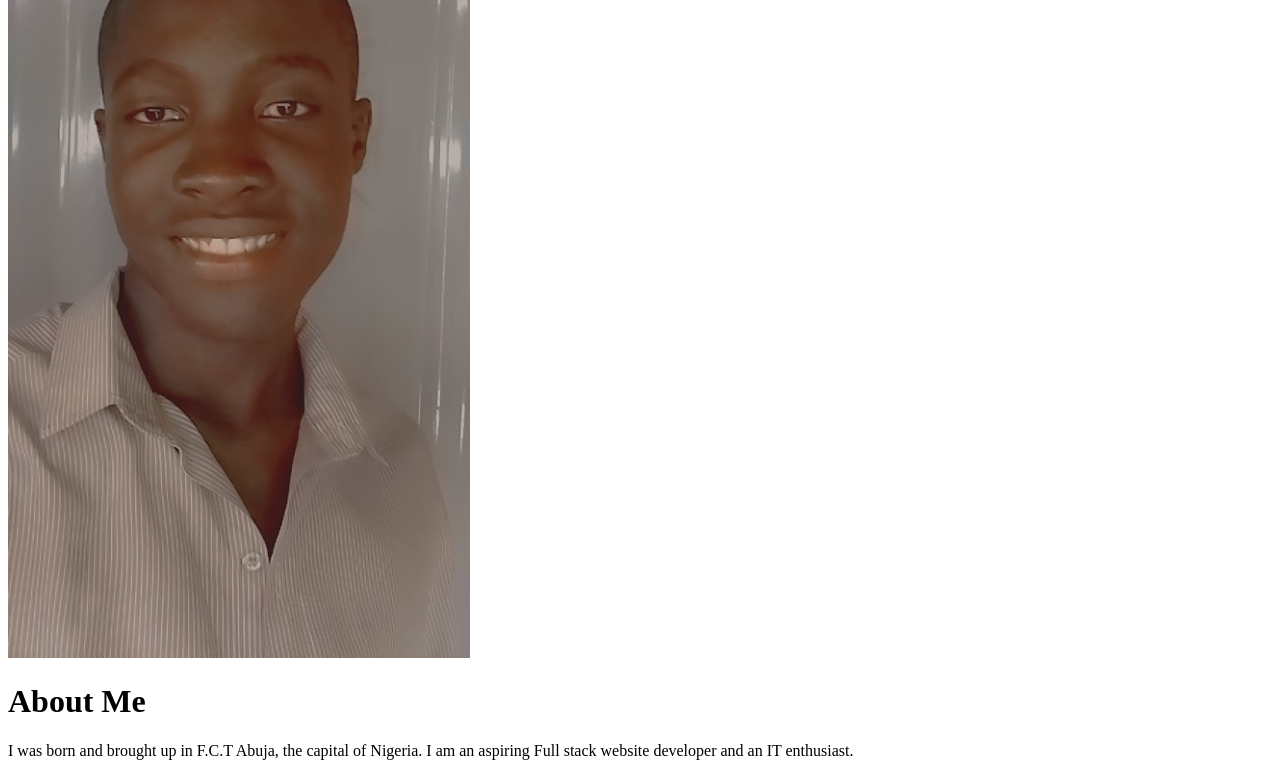
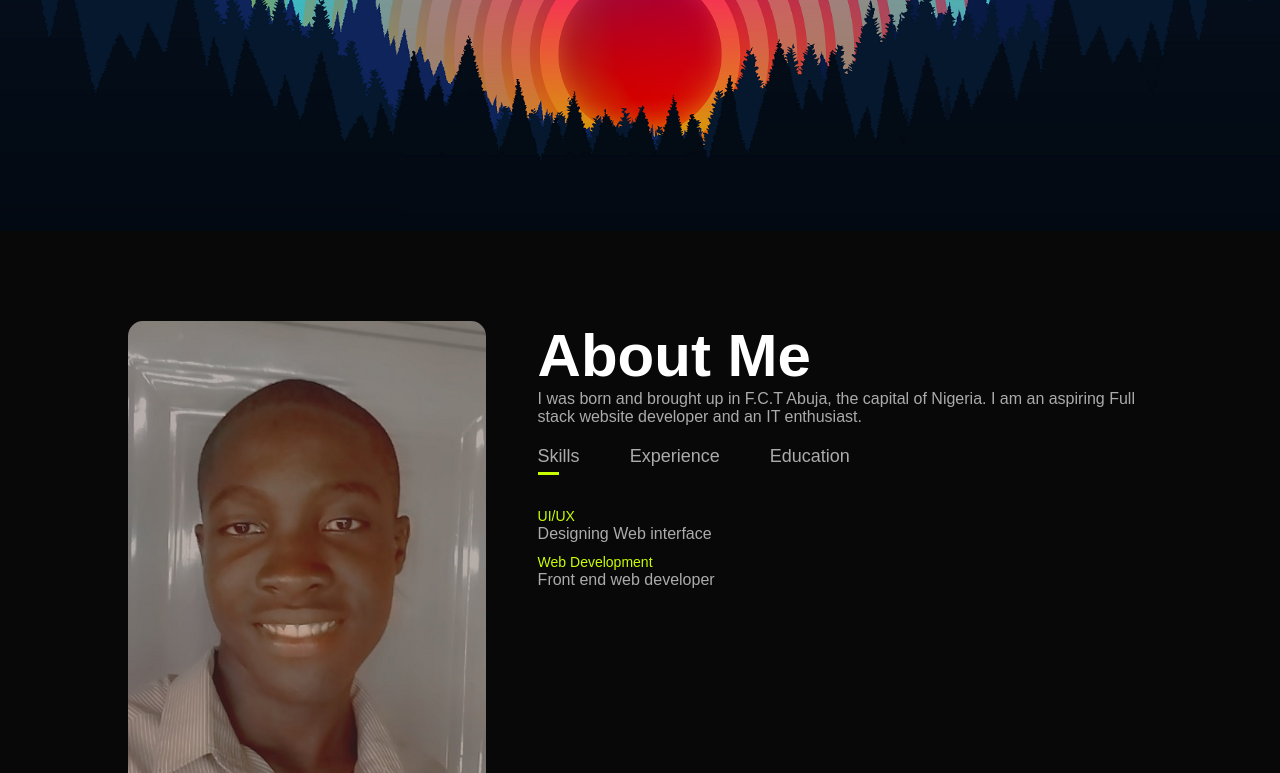
Before and after one commit to DanielUC19/DanielUC19, a plain HTML site: page index.html in a window 1280 px wide. Shown: the part 569-1342 px from the top of the page. Drawn offline with Linux system fonts and the light colour scheme.

Commit message:
Update index.html

```diff
--- a/index.html
+++ b/index.html
@@ -5,7 +5,7 @@
     <meta http-equiv="X-UA-Compatible" content="IE=edge">
     <meta name="viewport" content="width=device-width, initial-scale=1.0">
     <title>My Portfolio</title>
-    <link rel="stylesheet" href="portfolio.css">
+    <link rel="stylesheet" href="style.css">
 </head>
 <body>
     <div class="wrapper">
@@ -152,7 +152,7 @@
     </footer>
 
 
-    <script src="/portfolio.js">
+    <script src="/script.js">
 
     </script>
 </body>
```
